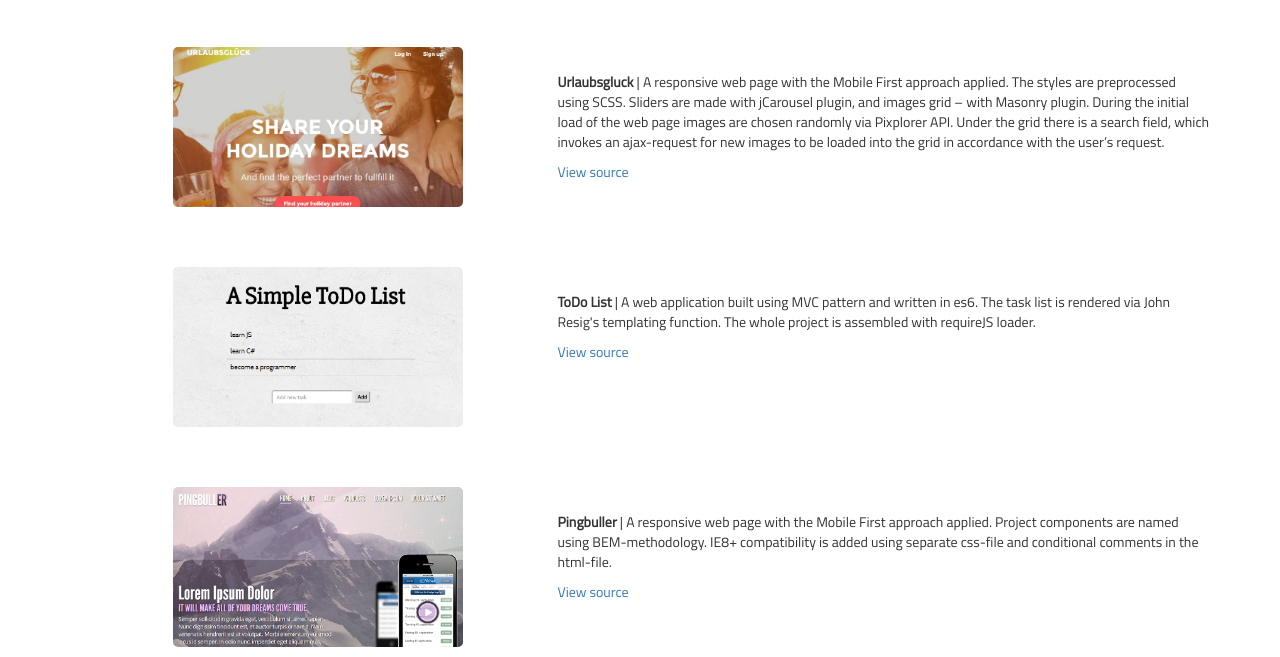
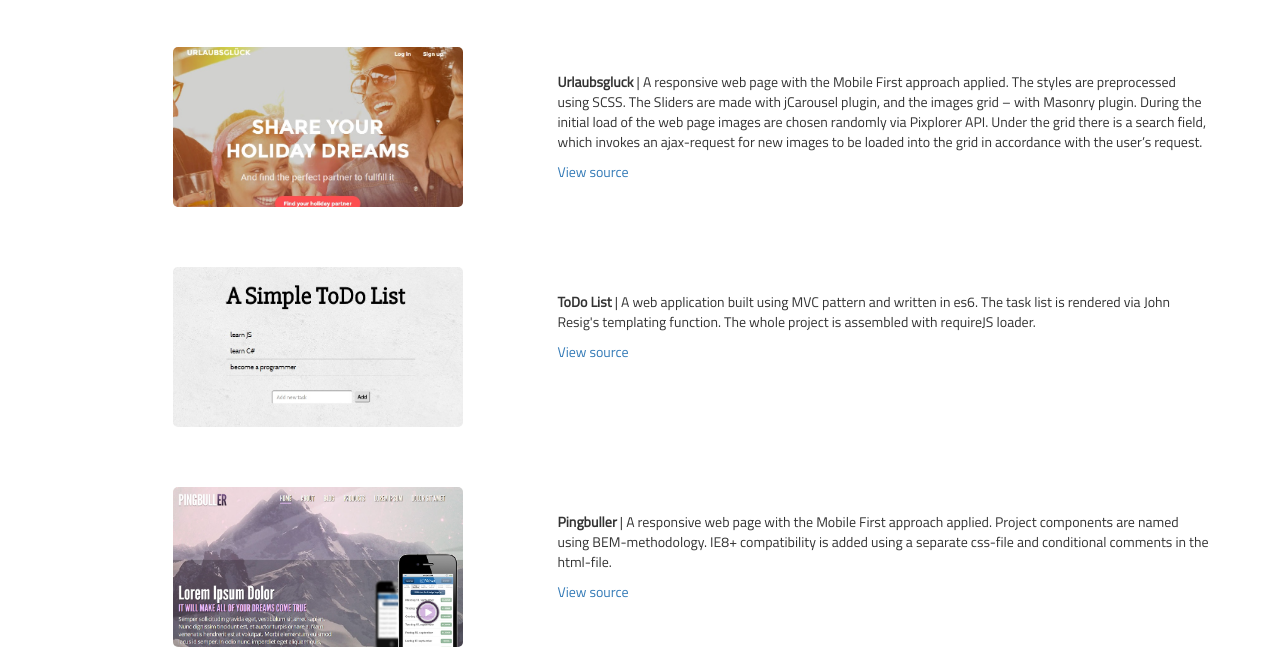
Before and after one commit to aperepeliak/aperepeliak.github.io, a plain HTML site: page index.html in a window 1280 px wide. Shown: the part 143-800 px from the top of the page. Drawn offline with nearby package versions, Linux system fonts and the light colour scheme.

Commit message:
correct mistakes

```diff
--- a/index.html
+++ b/index.html
@@ -28,12 +28,13 @@
             </div>
         </div>
 
-         <div class="row">
+        <div class="row">
             <div class="col-md-4 col-md-offset-1">
                 <a href="projects/urlaub/index.html" class="project__link"><img src="img/urlaub.jpg" class="project__screenshot" alt="URLAUBSGLÜCK"></a>
             </div>
             <div class="col-md-7">
-                <p class="project__description"> <span>Urlaubsgluck </span>| A responsive web page with the Mobile First approach applied. The styles are preprocessed using SCSS. Sliders are made with jCarousel plugin, and images grid – with Masonry plugin. During the initial load of the web page images are chosen randomly via Pixplorer API. Under the grid there is a search field, which invokes an ajax-request for new images to be loaded into the grid in accordance with the user’s request.</p>
+                <p class="project__description"> <span>Urlaubsgluck </span>| A responsive web page with the Mobile First approach applied. The styles are preprocessed using SCSS. The Sliders are made with jCarousel plugin, and the images grid – with Masonry plugin. During the initial
+                    load of the web page images are chosen randomly via Pixplorer API. Under the grid there is a search field, which invokes an ajax-request for new images to be loaded into the grid in accordance with the user’s request.</p>
                 <a href="https://github.com/aperepeliak/GoIT-JavaScript/tree/master/js_13_final" class="project__source">View source</a>
             </div>
         </div>
@@ -53,7 +54,7 @@
                 <a href="projects/pingbuller/index.html" class="project__link"><img src="img/pingbuller.jpg" alt="Pingbuller" class="project__screenshot"></a>
             </div>
             <div class="col-md-7">
-                <p class="project__description"><span>Pingbuller </span>| A responsive web page with the Mobile First approach applied. Project components are named using BEM-methodology. IE8+ compatibility is added using separate css-file and conditional comments in the html-file.</p>
+                <p class="project__description"><span>Pingbuller </span>| A responsive web page with the Mobile First approach applied. Project components are named using BEM-methodology. IE8+ compatibility is added using a separate css-file and conditional comments in the html-file.</p>
                 <a href="https://github.com/aperepeliak/HTML-CSS/tree/master/html_09" class="project__source">View source</a>
             </div>
         </div>
@@ -68,14 +69,7 @@
             </div>
         </div>
 
-
-
-
-
     </div>
-
-
-
 
 </body>
 
```
